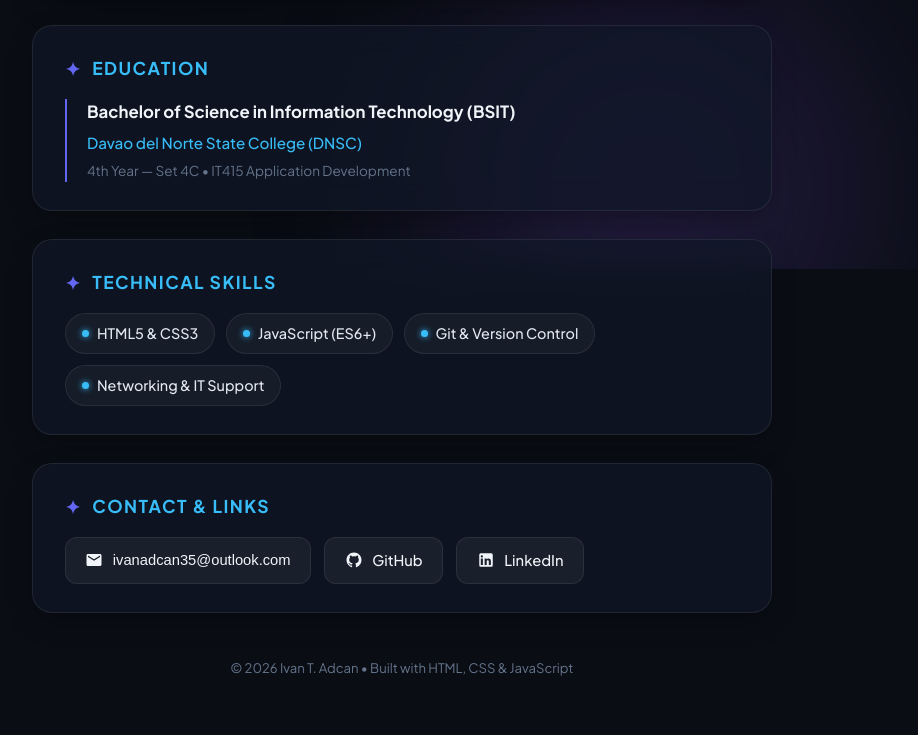
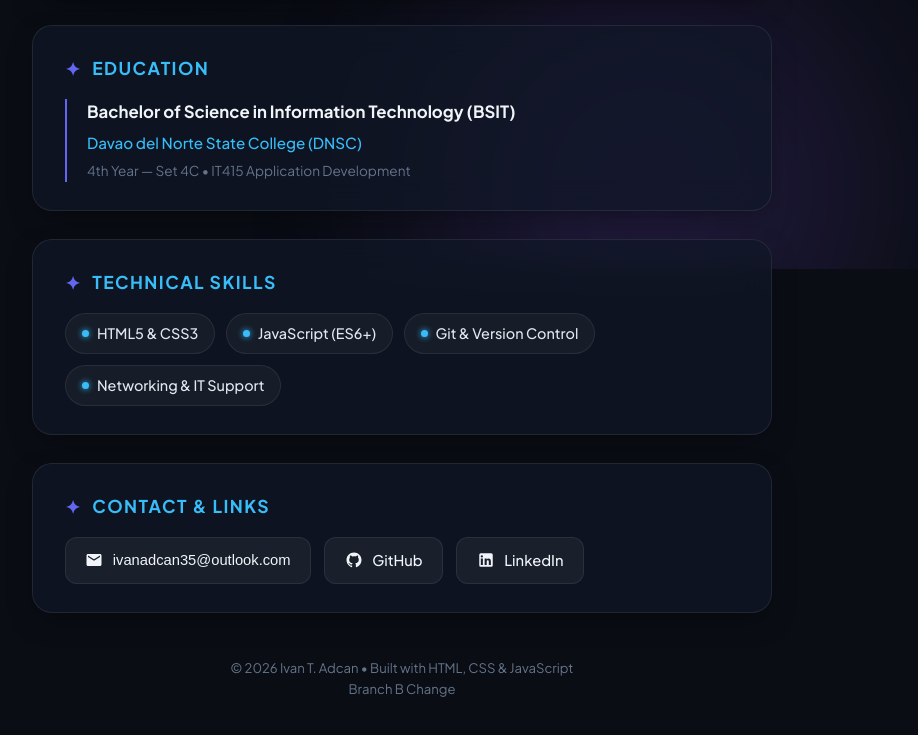
Before and after one commit to ivan3-5/cv-project, a plain HTML site: page index.html in a window 1280 px wide. Shown: the part 531-1266 px from the top of the page, without its empty margins (238-1156 px from the left). Drawn offline with Linux system fonts and the light colour scheme.

Commit message:
added changes to branch-b

```diff
--- a/index.html
+++ b/index.html
@@ -136,6 +136,7 @@
         <!-- Minimal Footer -->
         <footer class="cv-footer">
             <p>&copy; 2026 Ivan T. Adcan • Built with HTML, CSS &amp; JavaScript</p>
+            <p>Branch B Change</p>
         </footer>
 
     </main>
```
